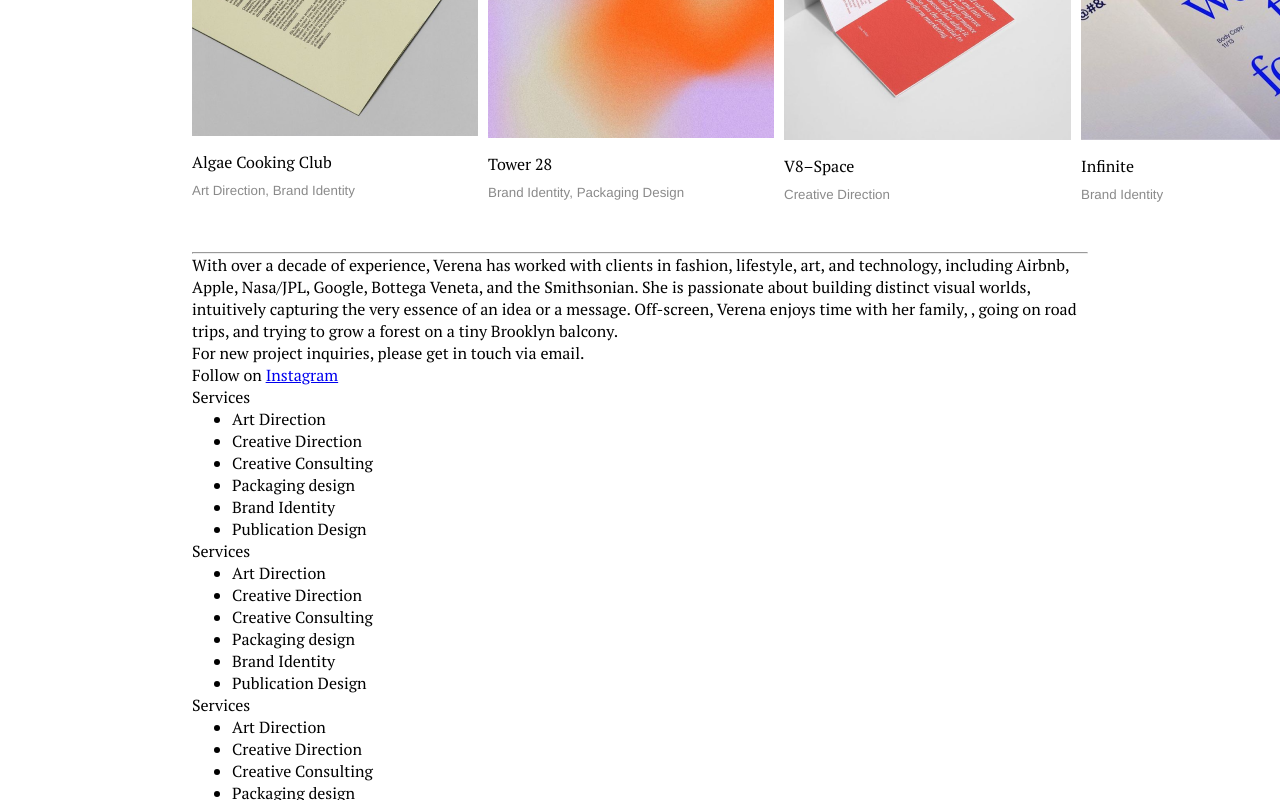
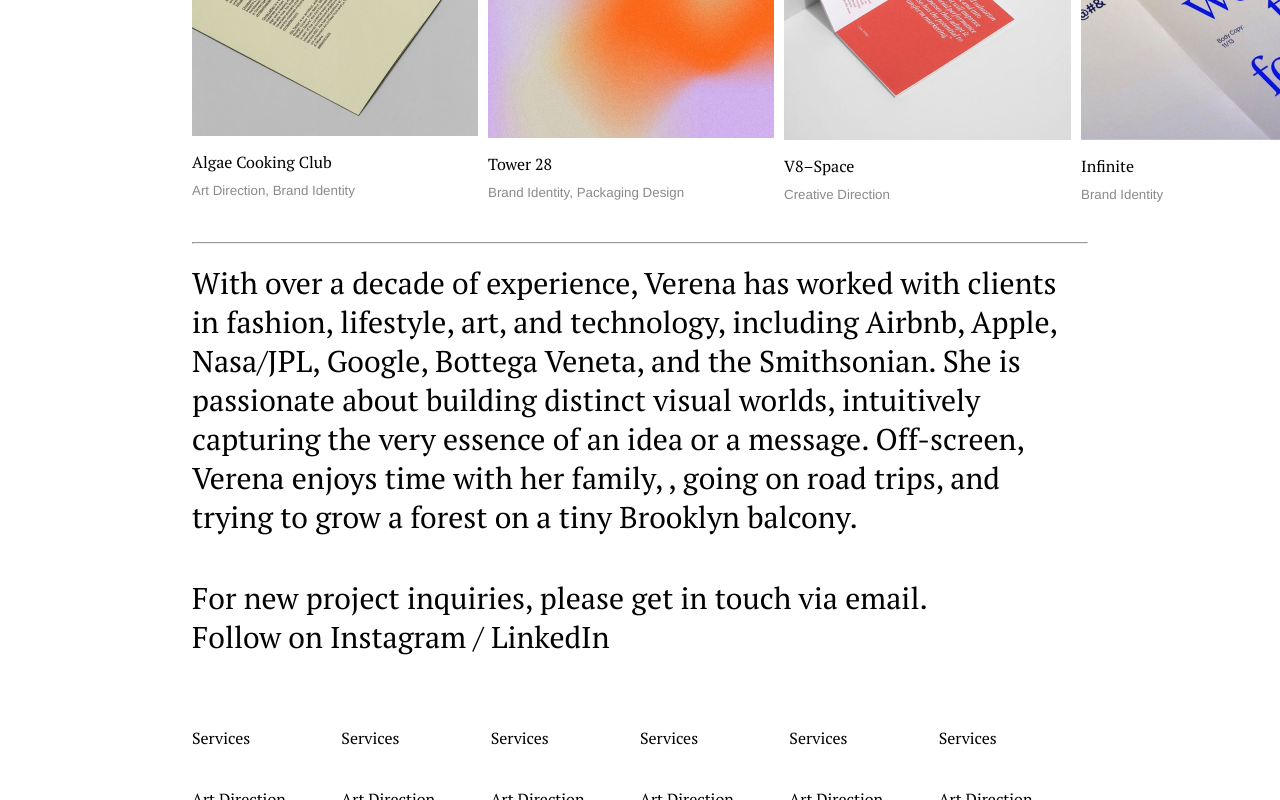
Before and after one commit to Olena-Olkhovyk/Bahtimetest, a plain HTML site: page index.html in a window 1280 px wide. Shown: the part 2000-2800 px from the top of the page. Drawn offline with Linux system fonts and the light colour scheme.

Commit message:
finish footer html/css

```diff
--- a/index.html
+++ b/index.html
@@ -173,80 +173,127 @@
 					capturing the very essence of an idea or a message. Off-screen, Verena enjoys time with her family, , going on road trips, and
 					trying to grow a forest on a tiny Brooklyn balcony.
 				</p>
+				<br />
 				<!-- contact -->
 				<p class="description-text__contact">
 					For new project inquiries, please get in touch via email. <br />Follow on
-					<a href="#" class="description-text__contact-link" target="_blank">Instagram</a>
+					<a href="#" class="description-text__contact-link" target="_blank">Instagram</a> /
+					<a href="#" class="description-text__contact-link" target="_blank">LinkedIn</a>
 				</p>
 			</div>
 		</main>
 		<!-- footer -->
 		<div class="footer">
+			<div class="footer__services">
+				<!-- footer__info -->
 				<div class="footer__info">
 					<span>Services</span>
 					<ul>
-					<li>Art Direction</li>
-					<li>Creative Direction</li>
-					<li>Creative Consulting</li>
-					<li>Packaging design</li>
-					<li>Brand Identity</li>
-					<li>Publication Design</li>
+						<li><a href="#">Art Direction</a></li>
+						<li><a href="#">Creative Direction</a></li>
+						<li><a href="#">Creative Consulting</a></li>
+						<li><a href="#">Packaging design</a></li>
+						<li><a href="#">Brand Identity</a></li>
+						<li><a href="#">Publication Design</a></li>
 					</ul>
 				</div>
+				<!-- footer__info -->
 				<div class="footer__info">
 					<span>Services</span>
 					<ul>
-					<li>Art Direction</li>
-					<li>Creative Direction</li>
-					<li>Creative Consulting</li>
-					<li>Packaging design</li>
-					<li>Brand Identity</li>
-					<li>Publication Design</li>
+						<li><a href="#">Art Direction</a></li>
+						<li><a href="#">Creative Direction</a></li>
+						<li><a href="#">Creative Consulting</a></li>
+						<li><a href="#">Packaging design</a></li>
+						<li><a href="#">Brand Identity</a></li>
+						<li><a href="#">Publication Design</a></li>
 					</ul>
 				</div>
+				<!-- footer__info -->
 				<div class="footer__info">
 					<span>Services</span>
 					<ul>
-					<li>Art Direction</li>
-					<li>Creative Direction</li>
-					<li>Creative Consulting</li>
-					<li>Packaging design</li>
-					<li>Brand Identity</li>
-					<li>Publication Design</li>
+						<li><a href="#">Art Direction</a></li>
+						<li><a href="#">Creative Direction</a></li>
+						<li><a href="#">Creative Consulting</a></li>
+						<li><a href="#">Packaging design</a></li>
+						<li><a href="#">Brand Identity</a></li>
+						<li><a href="#">Publication Design</a></li>
 					</ul>
 				</div>
+				<!-- footer__info -->
 				<div class="footer__info">
 					<span>Services</span>
 					<ul>
-					<li>Art Direction</li>
-					<li>Creative Direction</li>
-					<li>Creative Consulting</li>
-					<li>Packaging design</li>
-					<li>Brand Identity</li>
-					<li>Publication Design</li>
+						<li><a href="#">Art Direction</a></li>
+						<li><a href="#">Creative Direction</a></li>
+						<li><a href="#">Creative Consulting</a></li>
+						<li><a href="#">Packaging design</a></li>
+						<li><a href="#">Brand Identity</a></li>
+						<li><a href="#">Publication Design</a></li>
 					</ul>
 				</div>
+				<!-- footer__info -->
 				<div class="footer__info">
 					<span>Services</span>
 					<ul>
-					<li>Art Direction</li>
-					<li>Creative Direction</li>
-					<li>Creative Consulting</li>
-					<li>Packaging design</li>
-					<li>Brand Identity</li>
-					<li>Publication Design</li>
+						<li><a href="#">Art Direction</a></li>
+						<li><a href="#">Creative Direction</a></li>
+						<li><a href="#">Creative Consulting</a></li>
+						<li><a href="#">Packaging design</a></li>
+						<li><a href="#">Brand Identity</a></li>
+						<li><a href="#">Publication Design</a></li>
 					</ul>
 				</div>
+				<!-- footer__info -->
 				<div class="footer__info">
 					<span>Services</span>
 					<ul>
-					<li>Art Direction</li>
-					<li>Creative Direction</li>
-					<li>Creative Consulting</li>
-					<li>Packaging design</li>
-					<li>Brand Identity</li>
-					<li>Publication Design</li>
+						<li><a href="#">Art Direction</a></li>
+						<li><a href="#">Creative Direction</a></li>
+						<li><a href="#">Creative Consulting</a></li>
+						<li><a href="#">Packaging design</a></li>
+						<li><a href="#">Brand Identity</a></li>
+						<li><a href="#">Publication Design</a></li>
 					</ul>
+				</div>
+				<!-- news -->
+				<div class="footer__news">
+					<div class="news">News</div>
+					<a class="footer__link" href="https://www.oneclub.org/awards/adcawards/-award/47573/volume-eight-space" target="_blank"
+						>5/23: Gossamer Volume 8"SPACE" wins ADC Award
+					</a>
+				</div>
+				<div class="footer__news">
+					<div class="news">News</div>
+					<a class="footer__link" href="https://www.oneclub.org/awards/adcawards/-award/47573/volume-eight-space" target="_blank"
+						>5/23: Gossamer Volume 8"SPACE" wins ADC Award
+					</a>
+				</div>
+				<div class="footer__news">
+					<div class="news">News</div>
+					<a class="footer__link" href="https://www.oneclub.org/awards/adcawards/-award/47573/volume-eight-space" target="_blank"
+						>5/23: Gossamer Volume 8"SPACE" wins ADC Award
+					</a>
+				</div>
+				<div class="footer__news">
+					<div class="news">News</div>
+					<a class="footer__link" href="https://www.oneclub.org/awards/adcawards/-award/47573/volume-eight-space" target="_blank"
+						>5/23: Gossamer Volume 8"SPACE" wins ADC Award
+					</a>
+				</div>
+				<div class="footer__news">
+					<div class="news">News</div>
+					<a class="footer__link" href="https://www.oneclub.org/awards/adcawards/-award/47573/volume-eight-space" target="_blank"
+						>5/23: Gossamer Volume 8"SPACE" wins ADC Award
+					</a>
+				</div>
+				<div class="footer__news">
+					<div class="news">News</div>
+					<a class="footer__link" href="https://www.oneclub.org/awards/adcawards/-award/47573/volume-eight-space" target="_blank"
+						>5/23: Gossamer Volume 8"SPACE" wins ADC Award
+					</a>
+				</div>
 			</div>
 		</div>
 	</body>
--- a/style.css
+++ b/style.css
@@ -32,6 +32,7 @@ body {
 .main-text__paragraph {
   font-size: 30px;
   line-height: 39px;
+  font-family: "PT_Serif";
 }
 
 .main-text__link {
@@ -68,7 +69,7 @@ body {
   justify-content: space-evenly;
   gap: 10px;
   padding-top: 11px;
-  padding-bottom: 30px;
+  padding-bottom: 20px;
 }
 .gallery-inner {
   display: flex;
@@ -90,3 +91,50 @@ body {
   color: #8A8A8A;
   padding-bottom: 20px;
 }
+
+/* description-text */
+.description-text__paragraph, .description-text__contact {
+  font-family: "PT_Serif";
+  font-size: 30px;
+  line-height: 39px;
+  padding-top: 20px;
+}
+/* .description-text__contact-link {
+  text-decoration: none;
+  color: rgb(65, 64, 64);
+} */
+
+/* footer */
+.footer {
+padding-bottom: 40px;
+}
+
+.footer__services {
+  display: grid;
+  grid-template-columns: 1fr 1fr 1fr 1fr 1fr 1fr;
+  padding-top: 70px;
+}
+
+ul {
+  list-style-type: none;
+  padding-left: 0;
+  padding-top: 40px;
+  line-height: 20px;
+}
+
+a {
+  text-decoration: none;
+  color: black;
+}
+
+a:hover {
+  color: rgb(65, 64, 64);
+}
+
+.footer__news {
+  padding-top: 40px;
+}
+
+.news {
+  padding-bottom: 40px;
+}
```
Lines whose indentation alone changed are shown as unchanged.
